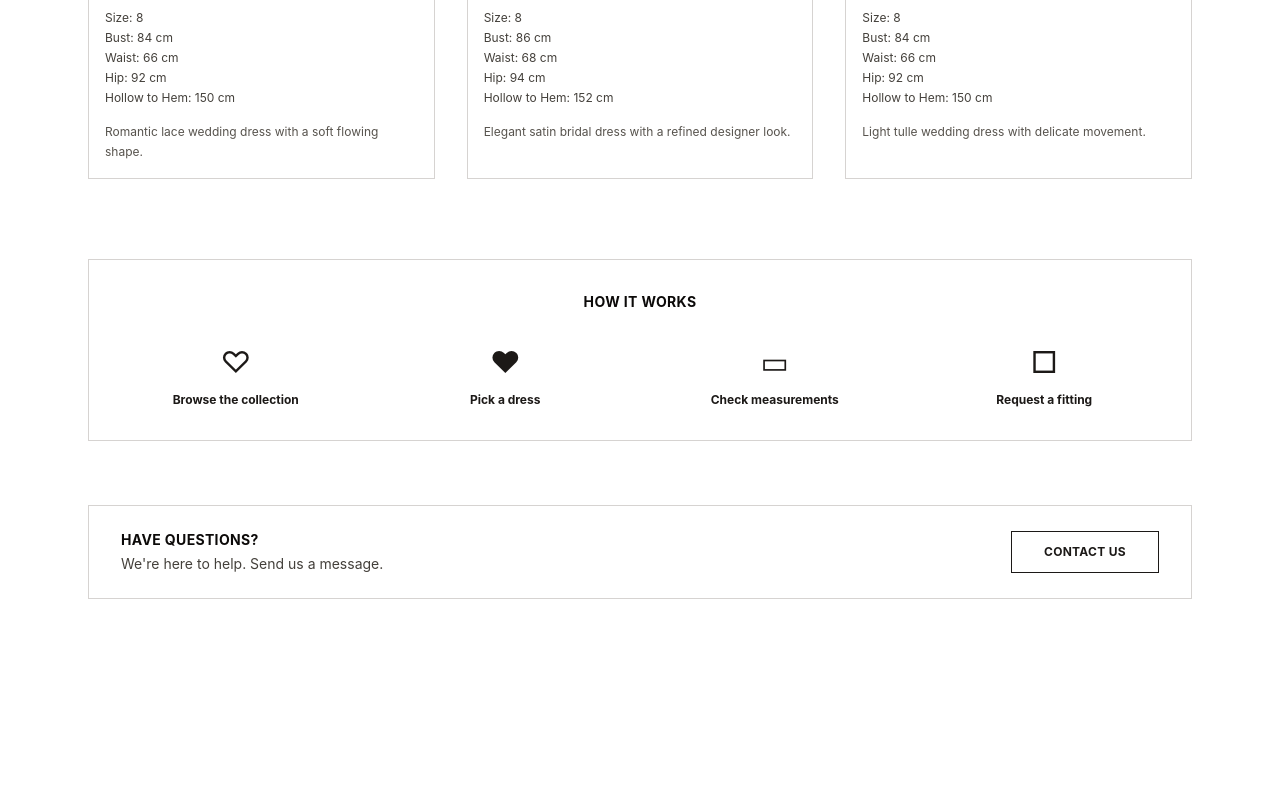
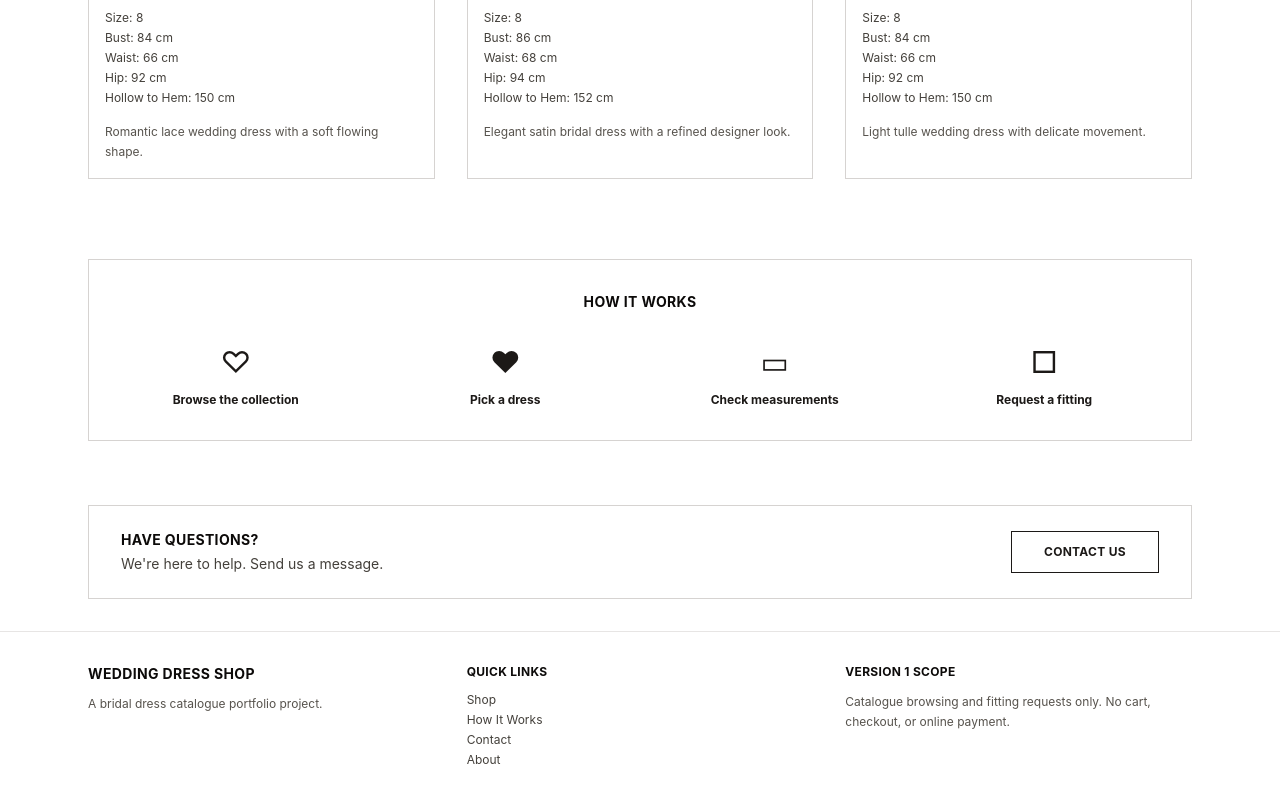
Before and after one commit to wyangy/wedding-dress-shop, a React (Vite) app: page / in a window 1280 px wide. Shown: the part 850-1650 px from the top of the page. Before the commit the page ends 1481 px from the top, so only its background shows below. Built offline with nearby package versions, Linux system fonts and the light colour scheme.

Commit message:
Add footer section

```diff
--- a/src/components/layout/Footer.tsx
+++ b/src/components/layout/Footer.tsx
@@ -0,0 +1,43 @@
+function Footer() {
+  return (
+    <footer className="border-t border-stone-200 bg-white">
+      <div className="mx-auto grid max-w-6xl gap-8 px-6 py-8 md:grid-cols-3">
+        <div>
+          <h2 className="text-sm font-bold uppercase tracking-wide text-stone-950">
+            Wedding Dress Shop
+          </h2>
+
+          <p className="mt-3 text-xs text-stone-600">
+            A bridal dress catalogue portfolio project.
+          </p>
+        </div>
+
+        <div>
+          <h3 className="text-xs font-bold uppercase tracking-wide text-stone-950">
+            Quick Links
+          </h3>
+
+          <div className="mt-3 flex flex-col gap-1 text-xs text-stone-700">
+            <a href="/shop">Shop</a>
+            <a href="#how-it-works">How It Works</a>
+            <a href="#contact">Contact</a>
+            <a href="#about">About</a>
+          </div>
+        </div>
+
+        <div>
+          <h3 className="text-xs font-bold uppercase tracking-wide text-stone-950">
+            Version 1 Scope
+          </h3>
+
+          <p className="mt-3 text-xs leading-5 text-stone-600">
+            Catalogue browsing and fitting requests only. No cart, checkout, or
+            online payment.
+          </p>
+        </div>
+      </div>
+    </footer>
+  );
+}
+
+export default Footer;
--- a/src/pages/HomePage.tsx
+++ b/src/pages/HomePage.tsx
@@ -3,6 +3,7 @@ import Hero from "../components/home/Hero";
 import FeaturedDresses from "../components/home/FeaturedDresses";
 import HowItWorks from "../components/home/HowItWorks";
 import ContactCTA from "../components/home/ContactCTA";
+import Footer from "../components/layout/Footer";
 
 function HomePage() {
   return (
@@ -15,6 +16,8 @@ function HomePage() {
         <HowItWorks />
         <ContactCTA />
       </main>
+
+      <Footer />
     </>
   );
 }
```
